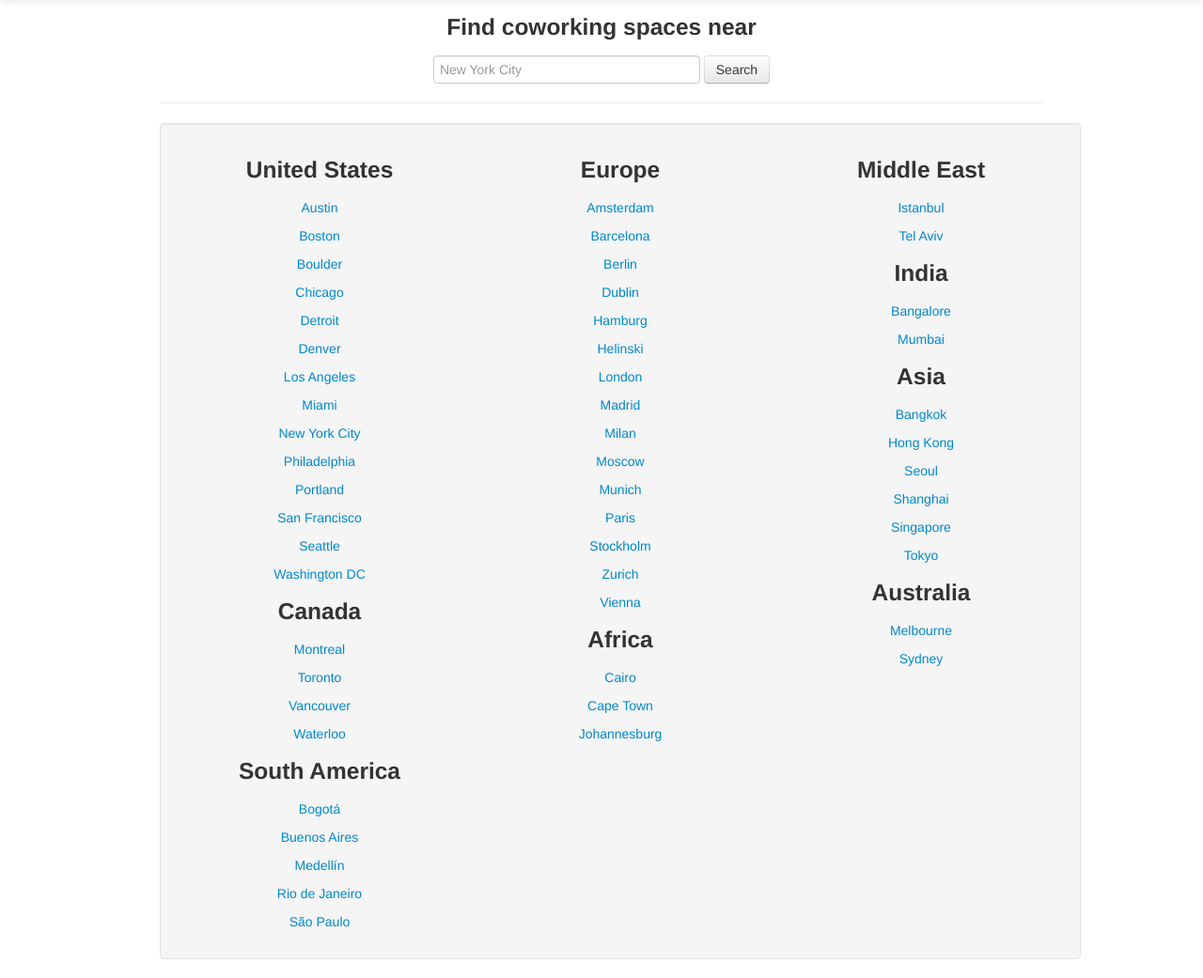
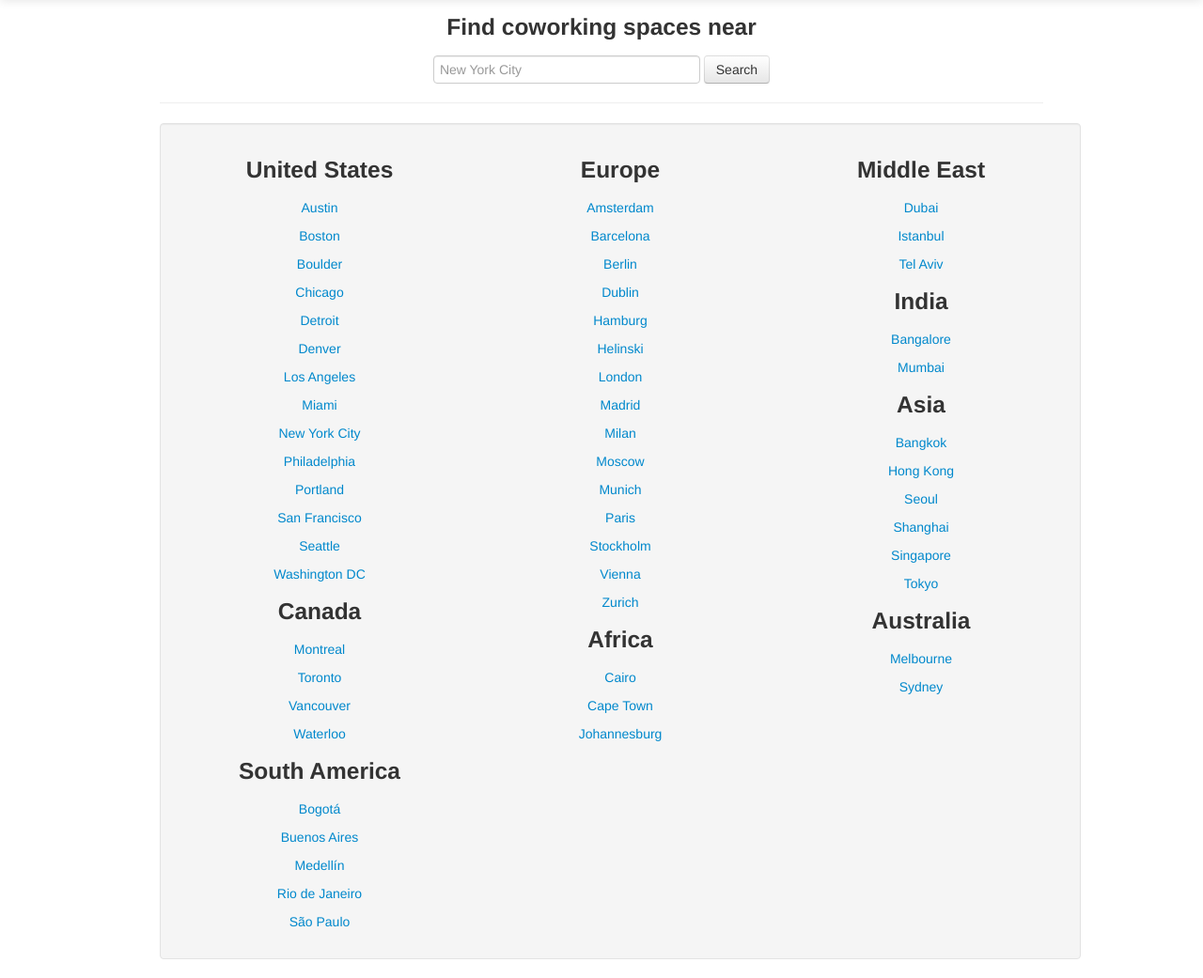
Before and after one commit to billpaetzke/cowork, a Django app: template spaces/templates/home.html in a window 1280 px wide. Shown: the part 41-1082 px from the top of the page at 94% size. Run offline with Django 3.2, Linux system fonts and the light colour scheme; the template is opened without the code that fills it, so the values that code supplies are empty.

Commit message:
Rearrange; add Dubai.

```diff
--- a/spaces/templates/home.html
+++ b/spaces/templates/home.html
@@ -59,8 +59,8 @@
         <p><a href="spaces?q=Munich">Munich</a></p>
         <p><a href="spaces?q=Paris">Paris</a></p>
         <p><a href="spaces?q=Stockholm">Stockholm</a></p>
+        <p><a href="spaces?q=Vienna">Vienna</a></p>
         <p><a href="spaces?q=Zurich">Zurich</a></p>
-        <p><a href="spaces?q=Vienna">Vienna</a></p>
 
         <h3>Africa</h3>
         <p><a href="spaces?q=Cairo">Cairo</a></p>
@@ -69,6 +69,7 @@
     </div>
     <div class="span4">
         <h3>Middle East</h3>
+        <p><a href="spaces?q=Dubai">Dubai</a></p>
         <p><a href="spaces?q=Istanbul">Istanbul</a></p>
         <p><a href="spaces?q=Tel+Aviv">Tel Aviv</a></p>
 
```
